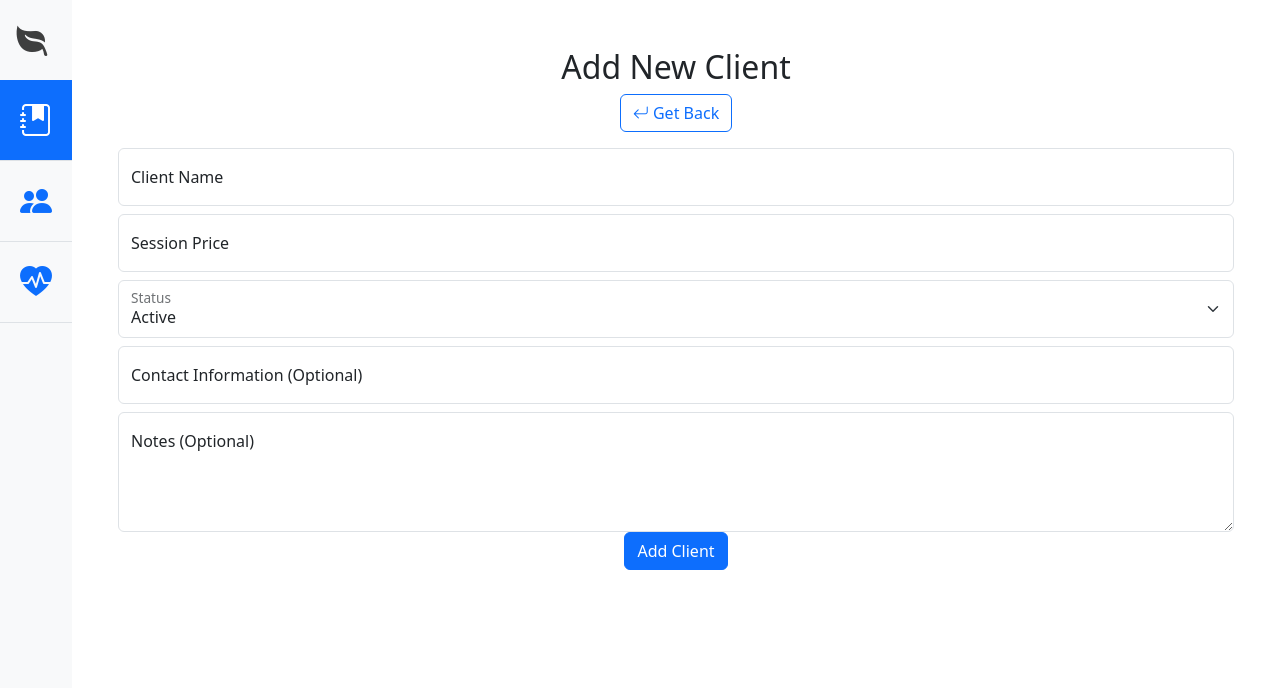
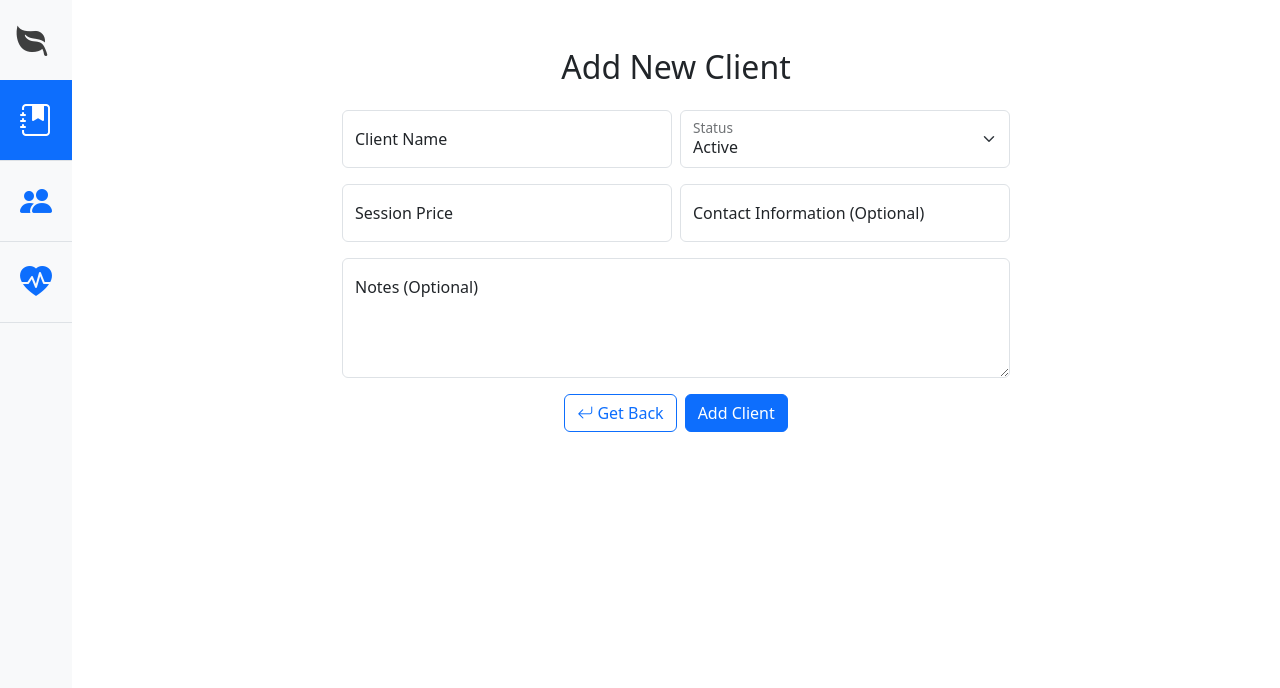
Before and after one commit to FuriousTofu/trainer-journal, a Flask app: page /clients/add in a window 1280 px wide. Shown: the top 688 px of the page. Run offline with Flask 3, Linux system fonts and the light colour scheme; the visitor is signed in with stand-in values (Sample User, id 1).

Commit message:
style changes

```diff
--- a/static/styles.css
+++ b/static/styles.css
@@ -5,6 +5,12 @@ body {
 
 .form-signin {
   max-width: 330px;
+  padding: 1rem;
+}
+
+.add-form{
+  max-width: 700px;
+  margin: 0 auto;
   padding: 1rem;
 }
 
--- a/templates/add_client.html
+++ b/templates/add_client.html
@@ -6,11 +6,10 @@
 
 {% block main %}
     <h2 class="h2">Add New Client</h2>
-    <a href="{{ url_for('.clients') }}" class="btn btn-outline-primary mb-3">
-        <i class="bi bi-arrow-return-left"></i> Get Back
-    </a>
-    <form method="post" action="{{ url_for('.add_client') }}" novalidate>
+    <form method="post" action="{{ url_for('.add_client') }}" novalidate class="add-form">
         {{ form.hidden_tag() }}
+        <div class="row g-2 mb-2">
+            <div class="col-md-6">
                 <div class="form-floating mb-2">
                     {{ form.name(class="form-control", placeholder="Client Name") }}
                     {{ form.name.label(class="form-label") }}
@@ -18,6 +17,19 @@
                         <div class="text-danger small">{{ error }}</div>
                     {% endfor %}
                 </div>
+            </div>
+            <div class="col-md-6">
+                <div class="form-floating mb-2">
+                    {{ form.status(class="form-select", placeholder="Client Status") }}
+                    {{ form.status.label(class="form-label") }}
+                    {% for error in form.status.errors %}
+                        <div class="text-danger small">{{ error }}</div>
+                    {% endfor %}
+                </div>
+            </div>
+        </div>
+        <div class="row g-2 mb-2">
+            <div class="col-md-6">
                 <div class="form-floating mb-2">
                     {{ form.price(class="form-control", placeholder="Session Price") }}
                     {{ form.price.label(class="form-label") }}
@@ -25,13 +37,8 @@
                         <div class="text-danger small">{{ error }}</div>
                     {% endfor %}
                 </div>
-        <div class="form-floating mb-2">
-            {{ form.status(class="form-select", placeholder="Client Status") }}
-            {{ form.status.label(class="form-label") }}
-            {% for error in form.status.errors %}
-                <div class="text-danger small">{{ error }}</div>
-            {% endfor %}
             </div>
+            <div class="col-md-6">
                 <div class="form-floating mb-2">
                     {{ form.contact(class="form-control", placeholder="Contact Information (Optional)") }}
                     {{ form.contact.label(class="form-label") }}
@@ -39,14 +46,20 @@
                         <div class="text-danger small">{{ error }}</div>
                     {% endfor %}
                 </div>
+            </div>
+        </div>
         <div class="form-floating mb-2">
             {{ form.notes(class="form-control", placeholder="Notes (Optional)") }}
             {{ form.notes.label(class="form-label") }}
             {% for error in form.notes.errors %}
                 <div class="text-danger small">{{ error }}</div>
             {% endfor %}
-        <div class="mb-2">
-            </i>{{ form.submit(class="btn btn-primary") }}
+        </div>
+        <div class="d-flex justify-content-center gap-2 mt-3">
+            <a href="{{ url_for('.clients') }}" class="btn btn-outline-primary">
+                <i class="bi bi-arrow-return-left"></i> Get Back
+            </a>
+            {{ form.submit(class="btn btn-primary") }}
         </div>
     </form>
 {% endblock %}
--- a/templates/add_exercise.html
+++ b/templates/add_exercise.html
@@ -6,10 +6,10 @@
 
 {% block main %}
     <h2 class="h2">Add New Exercise</h2>
-    <a href="{{ url_for('.exercises') }}" class="btn btn-outline-primary mb-3">
+    <a href="{{ url_for('.exercises') }}" class="btn btn-outline-primary mb-1">
         <i class="bi bi-arrow-return-left"></i> Get Back
     </a>
-    <form method="post" action="{{ url_for('.add_exercise') }}" novalidate>
+    <form method="post" action="{{ url_for('.add_exercise') }}" novalidate class="add-form">
         {{ form.hidden_tag() }}
         <div class="form-floating mb-2">
             {{ form.name(class="form-control", placeholder="Exercise Name") }}
```
Also changed, not shown: templates/exercises.html (+7 -15 lines). Lines whose indentation alone changed are shown as unchanged.
